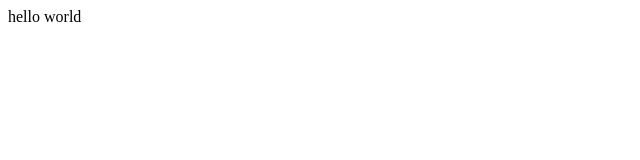
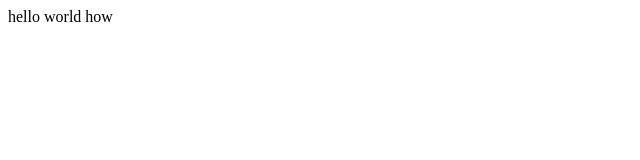
Before and after one commit to Shan-Ahmad-765/demo, a plain HTML site: page index.html in a window 1280 px wide. Shown: the full height of the page, 0-640 px from the left. Drawn offline with Linux system fonts and the light colour scheme.

Commit message:
new change 24/10/2024

```diff
--- a/index.html
+++ b/index.html
@@ -1 +1 @@
-<p> hello world</p>
+<p> hello world how</p>
```
